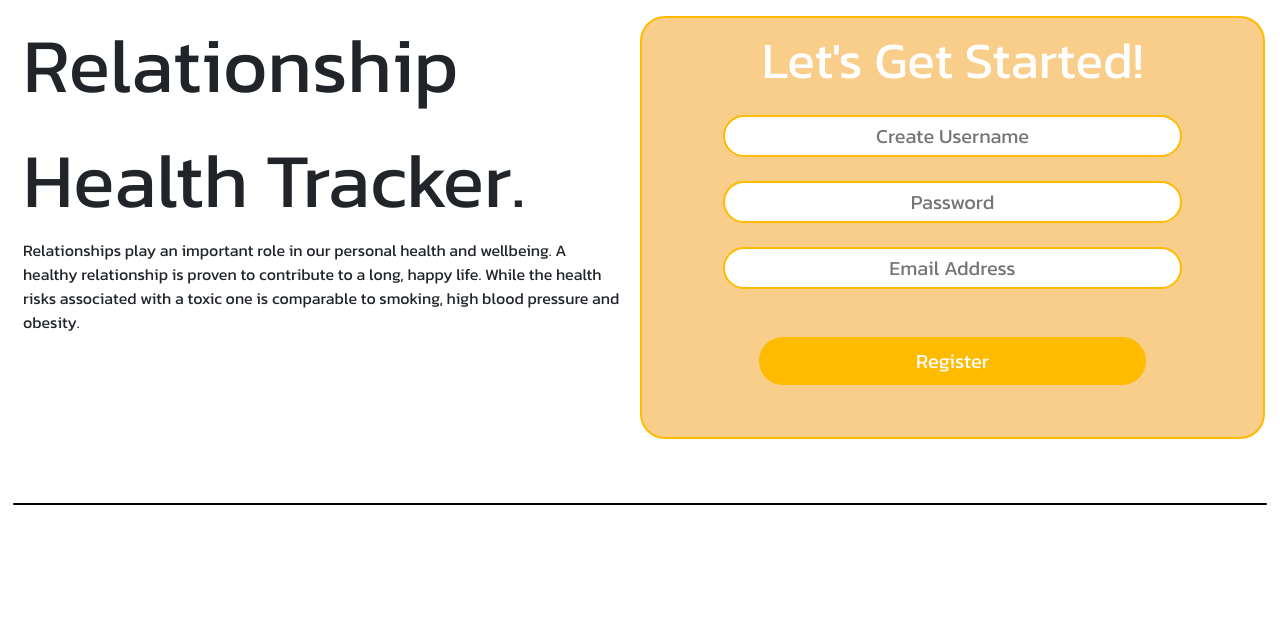
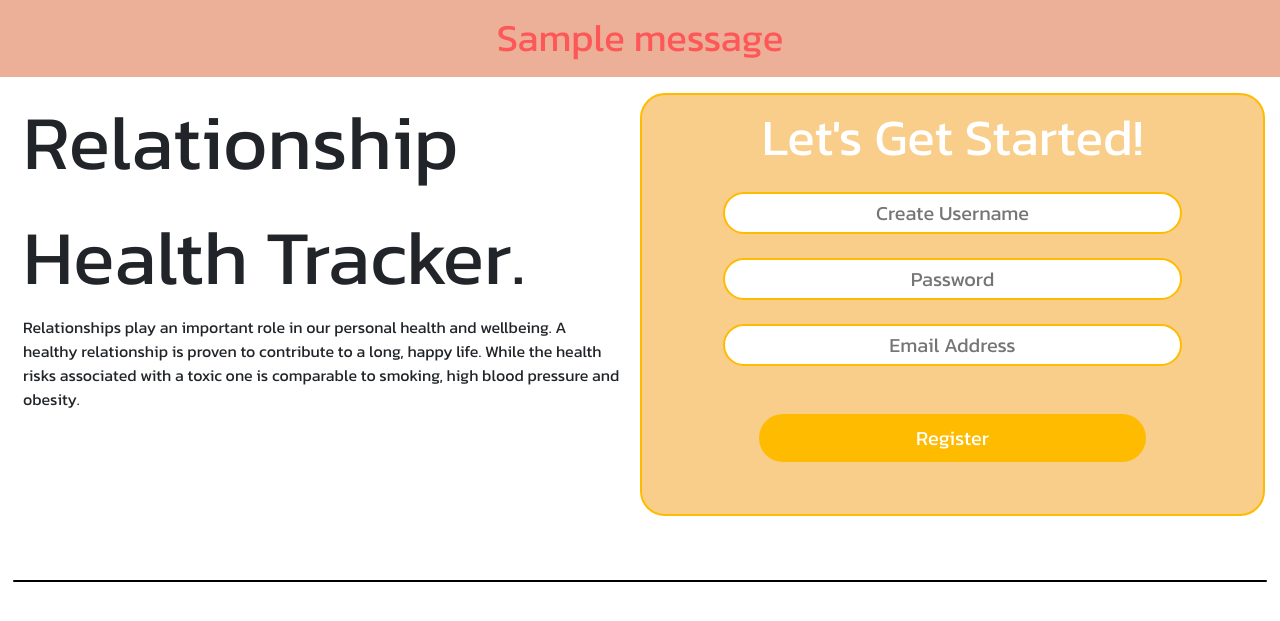
Before and after one commit to RyanRayn/Milestone-3, a Flask app: page /register in a window 1280 px wide. Shown: the part 54-675 px from the top of the page. Run offline with Flask 2, Linux system fonts and the light colour scheme; one stand-in notice (Sample message) is shown; some libraries are stand-ins or nearby versions.

Commit message:
Add Register functionality

```diff
--- a/app.py
+++ b/app.py
@@ -27,6 +27,26 @@ def home():
 
 @app.route("/register", methods=["GET", "POST"])
 def register():
+    if request.method == "POST":
+
+        existing_user = mongo.db.users.find_one(
+            {"username": request.form.get("username").lower()})
+
+        if existing_user:
+            flash("Username already exists")
+            return redirect(url_for("register"))
+
+        register = {
+            "username": request.form.get("username").lower(),
+            "password": generate_password_hash(request.form.get("password")),
+            "email": request.form.get("email").lower()
+        }
+        mongo.db.users.insert_one(register)
+
+        session["user"] = request.form.get("username").lower()
+        flash("Registration Successful!")
+        return redirect(url_for("home"))
+
     return render_template("register.html")
 
 
--- a/static/css/style.css
+++ b/static/css/style.css
@@ -8,6 +8,12 @@ body, html {
 
 a {
     text-decoration:none !important;
+}
+
+.flashes{
+    line-height:2;
+    color:rgb(253, 87, 87);
+    font-size:3vw;
 }
 
 .grey{
--- a/templates/base.html
+++ b/templates/base.html
@@ -37,6 +37,20 @@
         {% endif %}
         </div>
     </header>
+<!-- Flash Message -->
+    <section>
+        {% with messages = get_flashed_messages() %}
+            {% if messages %}
+                {% for message in messages %}
+                    <div class="row">
+                        <div class="col-12 flashes pink d-flex justify-content-center">
+                        {{ message }}
+                        </div>
+                    </div>
+                {% endfor%}
+            {% endif %}
+        {% endwith %}
+    </section>
 
     {% block content %}
     {% endblock %}
--- a/templates/home.html
+++ b/templates/home.html
@@ -33,7 +33,7 @@
         </div>
     </div>
 </div>
-<div class="row pt-2 pl-4">
+<div class="row pt-1 pl-4">
     <div class="col-12">Are you keeping tabs on your relationships?
         <a href="{{ url_for('register') }}" type="button" class="btn register-btn ml-2">Click To Register</a>
     </div>
--- a/templates/register.html
+++ b/templates/register.html
@@ -19,15 +19,15 @@
             <div class="text-center registration-header">Let's Get Started!</div>
 <!-- Username -->
             <div class="pt-3 d-flex justify-content-center">
-                <input id="username" name="username" type="text" class="validate input-field text-center p-1" placeholder="Create Username" required>
+                <input id="username" name="username" type="text" minlength="5" maxlength="15" pattern="^[a-zA-Z0-9]{5,15}$" class="validate input-field text-center p-1" placeholder="Create Username" required>
             </div>
 <!-- Password -->
             <div class="pt-4 d-flex justify-content-center">
-                <input id="password" name="password" type="password" class="validate input-field text-center p-1" placeholder="Password" required>
+                <input id="password" name="password" type="password" minlength="5" maxlength="15" pattern="^[a-zA-Z0-9]{5,15}$" class="validate input-field text-center p-1" placeholder="Password" required>
             </div>
 <!-- Email Address -->
             <div class="pt-4 d-flex justify-content-center">
-                <input id="email" name="email" type="email" class="email input-field text-center p-1" placeholder="Email Address" required>
+                <input id="email" name="email" type="text" class="input-field text-center p-1" placeholder="Email Address" required>
             </div>
 <!-- Registration Button -->
             <div class="d-flex justify-content-center p-5">
```
